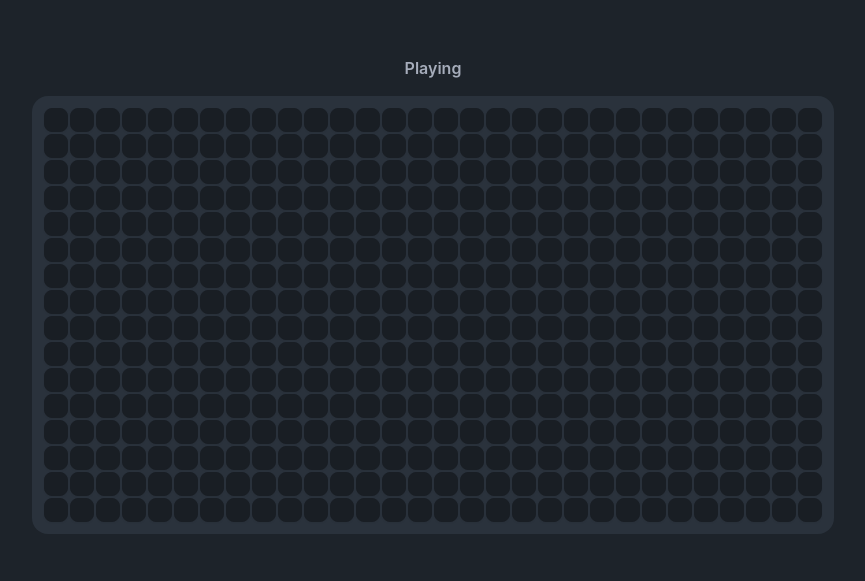
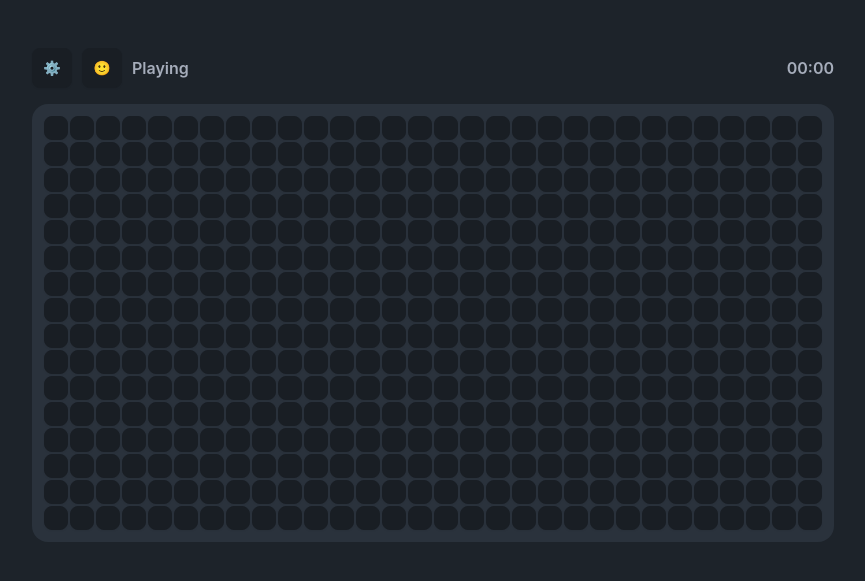
Before and after one commit to phucngo2/react-minesweeper, a React (Vite) app: page / in a window 1280 px wide. Shown: the part 105-686 px from the top of the page, without its empty margins (207-1072 px from the left). Built offline with nearby package versions, Linux system fonts and the light colour scheme.

Commit message:
Feature(24): Game controls

```diff
--- a/src/components/Header.tsx
+++ b/src/components/Header.tsx
@@ -4,5 +4,14 @@ import { useAtomValue } from "jotai";
 export const Header = () => {
   const gameState = useAtomValue(gameStateAtom);
 
-  return <div className="font-semibold">{gameState}</div>;
+  return (
+    <div className="flex flex-row items-center justify-between gap-4 font-semibold">
+      <div className="flex flex-row items-center gap-2.5">
+        <button className="w-10 h-10 min-h-0 btn">⚙️</button>
+        <button className="w-10 h-10 min-h-0 btn">🙂</button>
+        <div>{gameState}</div>
+      </div>
+      <div>00:00</div>
+    </div>
+  );
 };
--- a/src/components/Layout.tsx
+++ b/src/components/Layout.tsx
@@ -4,8 +4,8 @@ interface Props {
 
 export const Layout: React.FC<Props> = ({ children }) => {
   return (
-    <div className="flex flex-col items-start justify-center gap-4 p-6 overflow-auto lg:items-center w-dvw h-dvh">
-      {children}
+    <div className="flex flex-col items-start justify-center p-6 overflow-auto lg:items-center w-dvw h-dvh">
+      <div className="flex flex-col gap-4">{children}</div>
     </div>
   );
 };
```
